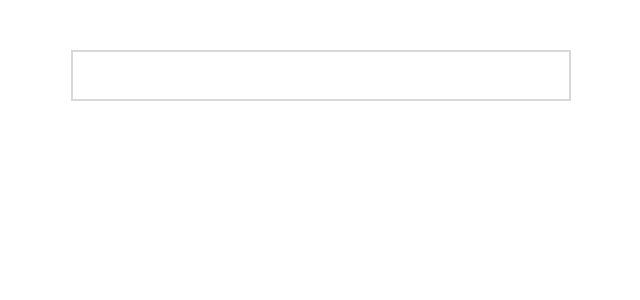
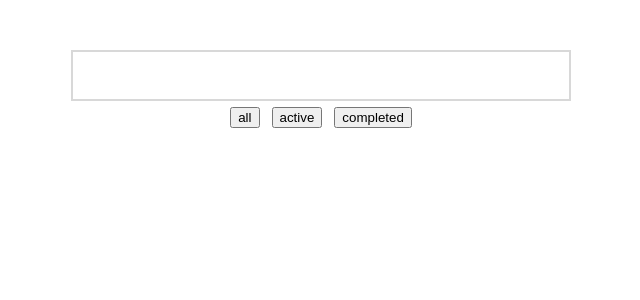
Before and after one commit to Hov26/todolist, a React (Create React App) app: page / in a window 1280 px wide. Shown: the top 300 px of the page, without its empty margins (319-959 px from the left). Built offline with nearby package versions, Linux system fonts and the light colour scheme.

Commit message:
Refactor function names, add "UPDATE_TASK_MESSAGE" reducer

```diff
--- a/src/ToDo/ToDo.js
+++ b/src/ToDo/ToDo.js
@@ -11,49 +11,50 @@ const ToDo = props => {
     }
   };
 
-  const onUpdateTask = e => {
+  const onUpdateValue = e => {
     const value = e.target.value;
-    props.updateTask(value);
+    props.updateValue(value);
   };
 
   const onRemoveTask = idx => {
     props.removeTask(idx);
   };
 
-  const toggleState = e => {
-    const classList = e.target.classList;
-    if (classList.contains("done")) {
-      classList.remove("done");
-    } else {
-      classList.add("done");
-    }
+  const onUpdateTaskState = idx => {
+    props.updateTaskState(idx);
   };
 
   return (
-    <div>
-      <S.Main>
-        <S.Wrapper>
-          <S.Form>
+    <S.Main className="Main">
+      <S.Wrapper className="Wrapper">
+        <S.Form className="Form">
           <S.Input
             type="text"
             ref={inputRef}
-              onChange={e => onUpdateTask(e)}
+            onChange={e => onUpdateValue(e)}
             onKeyDown={e => onAddTask(e)}
             value={props.tasksData.currentValue}
           />
         </S.Form>
-          <S.TasksWrapper>
+        <S.Filters>
+          <button>all</button>
+          <button>active</button>
+          <button>completed</button>
+        </S.Filters>
+        <S.TasksWrapper className="TasksWrapper">
           {props.tasksData.tasksData.map((item, idx) => {
             return (
               <React.Fragment key={idx}>
-                  <S.ItemWrapper>
-                    <S.TaskItem onClick={e => toggleState(e)}>
+                <S.ItemWrapper className="ItemWrapper">
+                  <S.TaskItem
+                    onClick={e => onUpdateTaskState(idx)}
+                    isDone={props.tasksData.tasksData[idx].isDone}
+                    className="TaskItem"
+                  >
                     <S.DoneBtn className="done-btn" />
                     {item.task}
                   </S.TaskItem>
-                    <S.RemoveBtn onClick={() => onRemoveTask(idx)}>
-                      X
-                    </S.RemoveBtn>{" "}
+                  <S.RemoveBtn onClick={() => onRemoveTask(idx)}>X</S.RemoveBtn>{" "}
                 </S.ItemWrapper>
               </React.Fragment>
             );
@@ -61,7 +62,6 @@ const ToDo = props => {
         </S.TasksWrapper>
       </S.Wrapper>
     </S.Main>
-    </div>
   );
 };
 
--- a/src/ToDo/ToDoContainer.js
+++ b/src/ToDo/ToDoContainer.js
@@ -1,4 +1,9 @@
-import { addTaskAC, updateTaskAC, removeTaskAC } from "./toDoReducer";
+import {
+  addTaskAC,
+  updateValueAC,
+  removeTaskAC,
+  taskDoneAC
+} from "./toDoReducer";
 import ToDo from "./ToDo";
 import { connect } from "react-redux";
 
@@ -13,11 +18,14 @@ let mapDispatchToProps = dispatch => {
     addTask: text => {
       dispatch(addTaskAC(text));
     },
-    updateTask: text => {
-      dispatch(updateTaskAC(text));
+    updateValue: text => {
+      dispatch(updateValueAC(text));
     },
     removeTask: idx => {
       dispatch(removeTaskAC(idx));
+    },
+    updateTaskState: idx => {
+      dispatch(taskDoneAC(idx));
     }
   };
 };
--- a/src/ToDo/Todo.styled.js
+++ b/src/ToDo/Todo.styled.js
@@ -43,6 +43,7 @@ const TaskItem = styled.div`
   user-select: none;
   display: flex;
   align-items: center;
+  background: ${({ isDone }) => (isDone ? "red" : "blue")};
   &.done {
     text-decoration: line-through;
     color: #d8d8d8;
@@ -65,6 +66,14 @@ const DoneBtn = styled.button`
   margin: 0 8px 0 0;
 `;
 
+const Filters = styled.div`
+  display: flex;
+  justify-content: center;
+  button {
+    margin: 6px;
+  }
+`;
+
 export {
   Main,
   Wrapper,
@@ -74,5 +83,6 @@ export {
   TaskItem,
   Form,
   RemoveBtn,
-  DoneBtn
+  DoneBtn,
+  Filters
 };
--- a/src/ToDo/toDoReducer.js
+++ b/src/ToDo/toDoReducer.js
@@ -7,7 +7,7 @@ const toDoReducer = (state = initialState, action) => {
   switch (action.type) {
     case "ADD_TASK": {
       const newState = { ...state };
-      const newValue = { task: action.newTask };
+      const newValue = { task: action.newTask, isDone: false };
       newState.tasksData.push(newValue);
       newState.currentValue = "";
       return newState;
@@ -17,7 +17,13 @@ const toDoReducer = (state = initialState, action) => {
       newState.tasksData.splice(action.idx, 1);
       return newState;
     }
-    case "UPDATE_TASK_MESSAGE": {
+    case "SWITCH_TASK_STATE": {
+      const newState = { ...state };
+      const idx = action.idx;
+      newState.tasksData[idx].isDone = !newState.tasksData[idx].isDone;
+      return newState;
+    }
+    case "UPDATE_INPUT_VALUE": {
       const newState = { ...state };
       newState.currentValue = action.newTaskMessage;
       return newState;
@@ -32,8 +38,8 @@ export const addTaskAC = text => ({
   newTask: text
 });
 
-export const updateTaskAC = text => ({
-  type: "UPDATE_TASK_MESSAGE",
+export const updateValueAC = text => ({
+  type: "UPDATE_INPUT_VALUE",
   newTaskMessage: text
 });
 
@@ -42,4 +48,9 @@ export const removeTaskAC = idx => ({
   idx
 });
 
+export const taskDoneAC = idx => ({
+  type: "SWITCH_TASK_STATE",
+  idx
+});
+
 export default toDoReducer;
```
Lines whose indentation alone changed are shown as unchanged.
